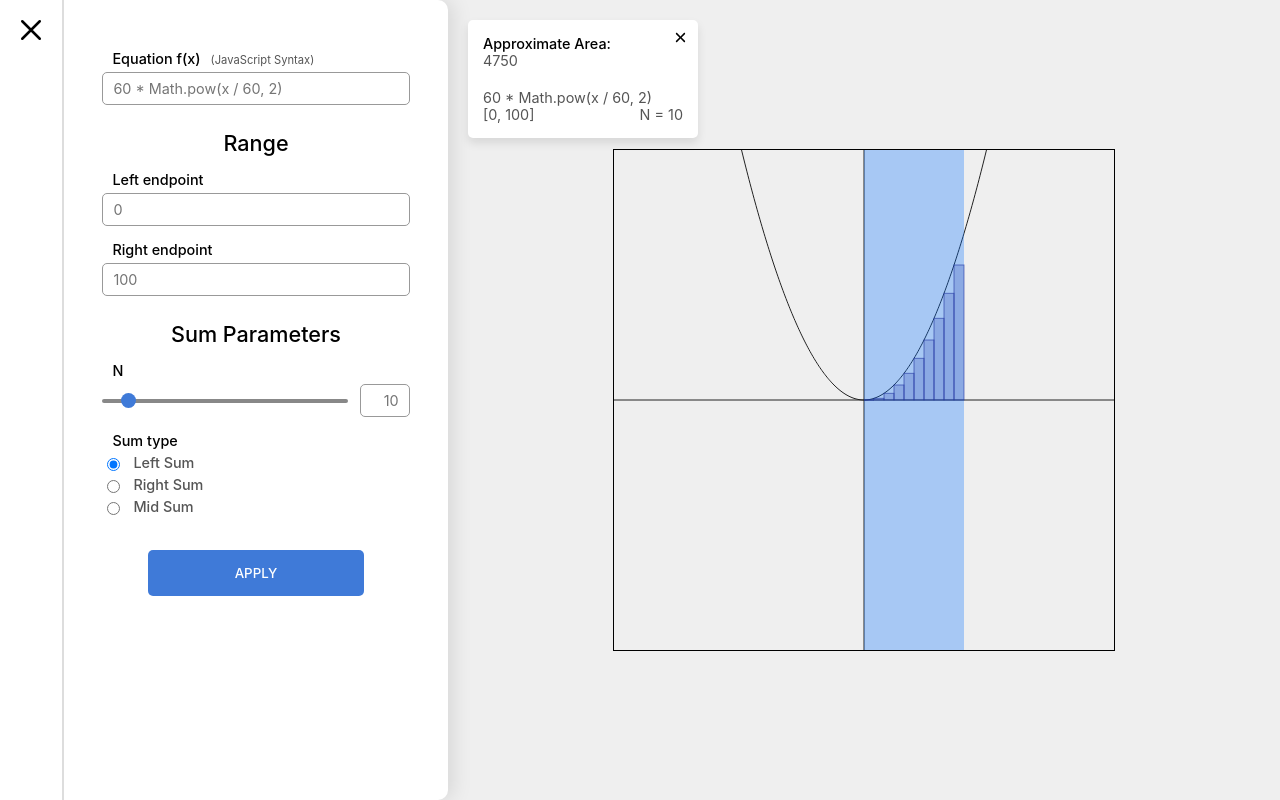
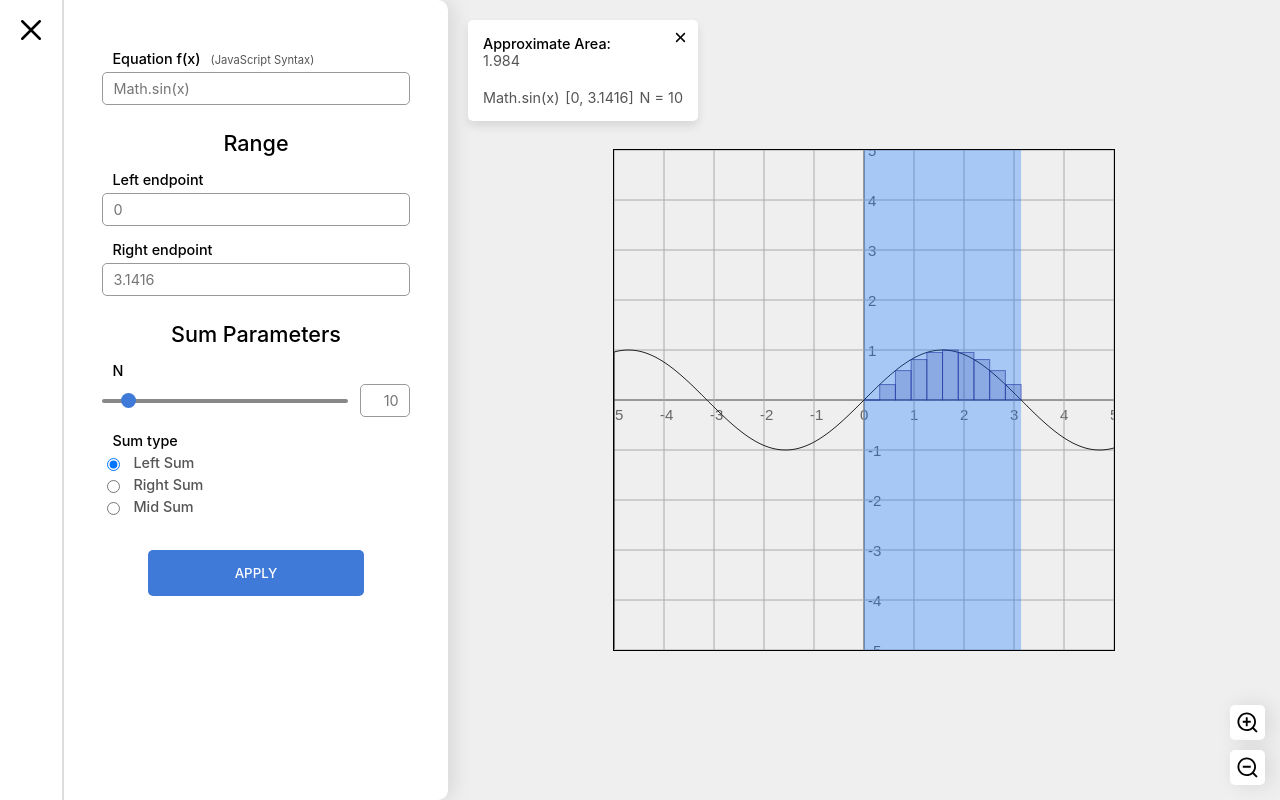
Before and after one commit to JuanSoriaE/riemann-sum-visualizer, a React (Vite) app: page / in a window 1280 px wide. Built offline with nearby package versions, Linux system fonts and the light colour scheme.

Commit message:
Added move to the canvas, x and y labels, grid and zoom support

```diff
--- a/src/App.css
+++ b/src/App.css
@@ -82,5 +82,9 @@ main {
 
 #cnv {
   border: 1px solid black;
-  /* width: 100%; */
+  cursor: grab;
 }
+
+#cnv:active {
+  cursor: grabbing;
+}
--- a/src/App.jsx
+++ b/src/App.jsx
@@ -5,8 +5,23 @@ import { IoIosMenu } from "react-icons/io";
 import { motion } from "framer-motion";
 import FormField from "./components/FormField";
 import InfoModal from "./components/InfoModal";
+import ControlsModal from "./components/ControlsModal";
 
 function App() {
+  // CONSTANTS
+  const CNV_WIDTH = 500;
+  const CNV_HEIGHT = 500;
+  const LEFT_BOUND = 0, RIGHT_BOUND = CNV_WIDTH;
+  const N_LIMIT = 100;
+  const COLORS = {
+    "light-blue": "rgba(31, 52, 161, 0.2)",
+    "blue": "rgba(0, 110, 255, 0.3)",
+    "dark-blue": "rgba(31, 52, 161, 0.6)",
+    "black": "#222",
+    "grey": "#666",
+    "light-grey": "#aaa"
+  };
+
   const cnv = useRef(null);
   const eq_input = useRef(null);
   const left_bound_input = useRef(null);
@@ -16,26 +31,17 @@ function App() {
   const form_btn = useRef(null);
   const cnv_container = useRef(null);
 
-  const [eq, setEq] = useState("60 * Math.pow(x / 60, 2)");
+  const [eq, setEq] = useState("Math.sin(x)");
   const [left_bound, setLeftBound] = useState(0);
-  const [right_bound, setRightBound] = useState(100);
+  const [right_bound, setRightBound] = useState(3.1416);
   const [N, setN] = useState(10);
   const [sum_type, setSumType] = useState("left");
   const [area, setArea] = useState(0);
-
-  // CONSTANT VARIABLES
-  const CNV_WIDTH = 500;
-  const CNV_HEIGHT = 500;
-  const CENTER_X = CNV_WIDTH / 2;
-  const CENTER_Y = CNV_HEIGHT / 2;
-  const LEFT_BOUND = 0, RIGHT_BOUND = CNV_WIDTH;
-  const N_LIMIT = 100;
-  const COLORS = {
-    "light-blue": "rgba(31, 52, 161, 0.2)",
-    "blue": "rgba(0, 110, 255, 0.3)",
-    "dark-blue": "rgba(31, 52, 161, 0.6)",
-    "black": "#222"
-  };
+  const [zoom, setZoom] = useState(50);
+  const [center_x, setCenterX] = useState(CNV_WIDTH / 2);
+  const [center_y, setCenterY] = useState(CNV_HEIGHT / 2);
+  const [mouseDownPos, setMouseDownPos] = useState([]);
+  const [dragOn, setDragOn] = useState(false);
 
   // UX
   const sidebar_variants = {
@@ -51,7 +57,24 @@ function App() {
 
   useEffect(() => {
     main();
-  }, [left_bound, right_bound, N, eq, sum_type]);
+  }, [left_bound, right_bound, N, eq, sum_type, zoom, center_x, center_y]);
+
+  function handleMouseDown(e) {
+    setMouseDownPos([e.clientX, e.clientY]);
+    setDragOn(true);
+  }
+
+  function handleMouseMove(e) {
+    if (!dragOn) return;
+
+    setMouseDownPos([e.clientX, e.clientY]);
+    setCenterX(center_x + (e.clientX - mouseDownPos[0]));
+    setCenterY(center_y + (mouseDownPos[1] - e.clientY));
+  }
+
+  function handleMouseUp(e) {
+    setDragOn(false);
+  }
 
   // Custom Mathematic Function
   const F = new Function("x", `return ${eq}`);
@@ -63,26 +86,79 @@ function App() {
     // X and Y axis
     ctx.strokeStyle = COLORS["black"];
     ctx.beginPath();
-    ctx.moveTo(0, CENTER_Y);
-    ctx.lineTo(CNV_WIDTH, CENTER_Y);
+    ctx.moveTo(0, center_y);
+    ctx.lineTo(CNV_WIDTH, center_y);
     ctx.stroke();
     ctx.beginPath();
-    ctx.moveTo(CENTER_X, 0);
-    ctx.lineTo(CENTER_X, CNV_HEIGHT);
+    ctx.moveTo(center_x, 0);
+    ctx.lineTo(center_x, CNV_HEIGHT);
     ctx.stroke();
 
+    // AXIS LABELS AND GRID
+    ctx.transform(1, 0, 0, -1, 0, CNV_HEIGHT);
+    ctx.beginPath();
+    ctx.strokeStyle = COLORS["grey"];
+    ctx.fillStyle = COLORS["grey"];
+    ctx.lineWidth = 1;
+    ctx.font = "15px Arial";
+
+    const step = CNV_WIDTH / (10 * zoom);
+    const x_px_gap = CNV_WIDTH / 10;
+    const x_offset = center_x % x_px_gap;
+    const x_first_val = (x_offset - center_x) / zoom;
+    let i = 0;
+
+    for (let x = 0; x <= CNV_WIDTH; x += x_px_gap) {
+      ctx.strokeStyle = COLORS["light-grey"];
+      ctx.moveTo(x + x_offset, 0);
+      ctx.lineTo(x + x_offset, CNV_HEIGHT);
+
+      const val = (x_first_val + step * i) % 1 == 0 ? x_first_val + step * i : (x_first_val + step * i).toFixed(1);
+      let y_coor = CNV_HEIGHT - center_y + 20;
+      y_coor = Math.max(y_coor, 15);
+      y_coor = Math.min(y_coor, 495);
+      ctx.fillText(val, x + x_offset - 4, y_coor);
+      i++;
+    }
+
+    const y_px_gap = CNV_HEIGHT / 10;
+    const y_offset = center_y % y_px_gap;
+    const y_first_val = (y_offset - center_y) / zoom;
+    let j = 10;
+
+    for (let y = 0; y <= CNV_HEIGHT; y += y_px_gap) {
+      ctx.moveTo(0, y - y_offset);
+      ctx.lineTo(CNV_WIDTH, y - y_offset);
+
+      let val = (y_first_val + step * j) % 1 == 0 ? y_first_val + step * j : (y_first_val + step * j).toFixed(1);
+      if (val == 0) {
+        j--;
+        continue;
+      }
+      let x_coor = center_x + 4;
+      x_coor = Math.max(x_coor, 5);
+      x_coor = Math.min(x_coor, 485);
+      ctx.fillText(val, x_coor , y - y_offset + 6);
+      j--;
+    }
+
+    ctx.stroke();
+    ctx.transform(1, 0, 0, -1, 0, CNV_HEIGHT);
+
     // FUNCTION GRAPHIC
+    ctx.strokeStyle = COLORS["black"];
+
     ctx.beginPath();
-    ctx.moveTo(LEFT_BOUND, F(LEFT_BOUND - CENTER_X), 2, 2);
-    for (let i = LEFT_BOUND - CENTER_X; i <= RIGHT_BOUND - CENTER_X; i++) {
-      const y = F(i);
-      ctx.lineTo(i + CENTER_X, y + CENTER_Y);
+    ctx.moveTo(LEFT_BOUND, F(LEFT_BOUND - center_x), 2, 2);
+    for (let i = LEFT_BOUND - center_x; i <= RIGHT_BOUND - center_x; i++) {
+      const y = zoom * F(i / zoom);
+      ctx.lineTo(i + center_x, y + center_y);
     }
     ctx.stroke();
 
     // INTERVAL DRAW
     ctx.fillStyle = COLORS["blue"];
-    ctx.fillRect(left_bound + CENTER_X, 0, right_bound - left_bound, CNV_HEIGHT);
+    ctx.fillRect(left_bound * zoom + center_x, 0, (right_bound - left_bound) * zoom, CNV_HEIGHT);
 
     // RIEMANN RECTANGLES
     ctx.fillStyle = COLORS["light-blue"];
@@ -98,10 +174,11 @@ function App() {
       const height = F(x);
       sum += height * delta_x;
 
-      ctx.fillRect(x + CENTER_X - start * delta_x, CENTER_Y, delta_x, height);
+      ctx.fillRect(x * zoom + center_x - start * delta_x * zoom, center_y, delta_x * zoom, height * zoom);
       ctx.strokeStyle = COLORS["dark-blue"];
-      ctx.strokeRect(x + CENTER_X - start * delta_x, CENTER_Y, delta_x, height);
+      ctx.strokeRect(x * zoom + center_x - start * delta_x * zoom, center_y, delta_x * zoom, height * zoom);
     }
+
     setArea(sum % 1 == 0 ? sum : sum.toFixed(3));
   }
 
@@ -223,7 +300,13 @@ function App() {
         id="cnv"
         width={CNV_WIDTH}
         height={CNV_HEIGHT}
-        ref={cnv}></canvas>
+        ref={cnv}
+        onMouseDown={ handleMouseDown }
+        onMouseMove={ handleMouseMove }
+        onMouseUp={ handleMouseUp }></canvas>
+      <ControlsModal
+        zoom={zoom}
+        setZoom={setZoom}/>
     </div>
   </main>
 }
--- /dev/null
+++ b/src/components/ControlsModal.css
@@ -0,0 +1,27 @@
+#controls-modal {
+  position: absolute;
+  bottom: 15px;
+  right: 15px;
+  display: flex;
+  flex-direction: column;
+  gap: 10px;
+}
+
+.zoom-button {
+  background-color: #fff;
+  display: flex;
+  justify-content: center;
+  align-items: center;
+  width: 35px;
+  height: 35px;
+  padding: 5px;
+  border-radius: 5px;
+  border: none;
+  cursor: pointer;
+  box-shadow: 5px 0px 20px rgba(0, 0, 0, 0.1);
+}
+
+.zoom-icon {
+  width: 100%;
+  height: 100%;
+}
--- /dev/null
+++ b/src/components/ControlsModal.jsx
@@ -0,0 +1,19 @@
+import './ControlsModal.css';
+import { AiOutlineZoomIn, AiOutlineZoomOut } from 'react-icons/ai';
+
+function ControlsModal({ zoom, setZoom }) {
+  return <div id='controls-modal'>
+    <button
+      className='zoom-button'
+      onClick={ () => setZoom(zoom + 10) }>
+      <AiOutlineZoomIn className='zoom-icon' />
+    </button>
+    <button
+      className='zoom-button'
+      onClick={ () => setZoom(Math.max(zoom - 10, 1)) }>
+      <AiOutlineZoomOut className='zoom-icon' />
+    </button>
+  </div>
+}
+
+export default ControlsModal;
```
